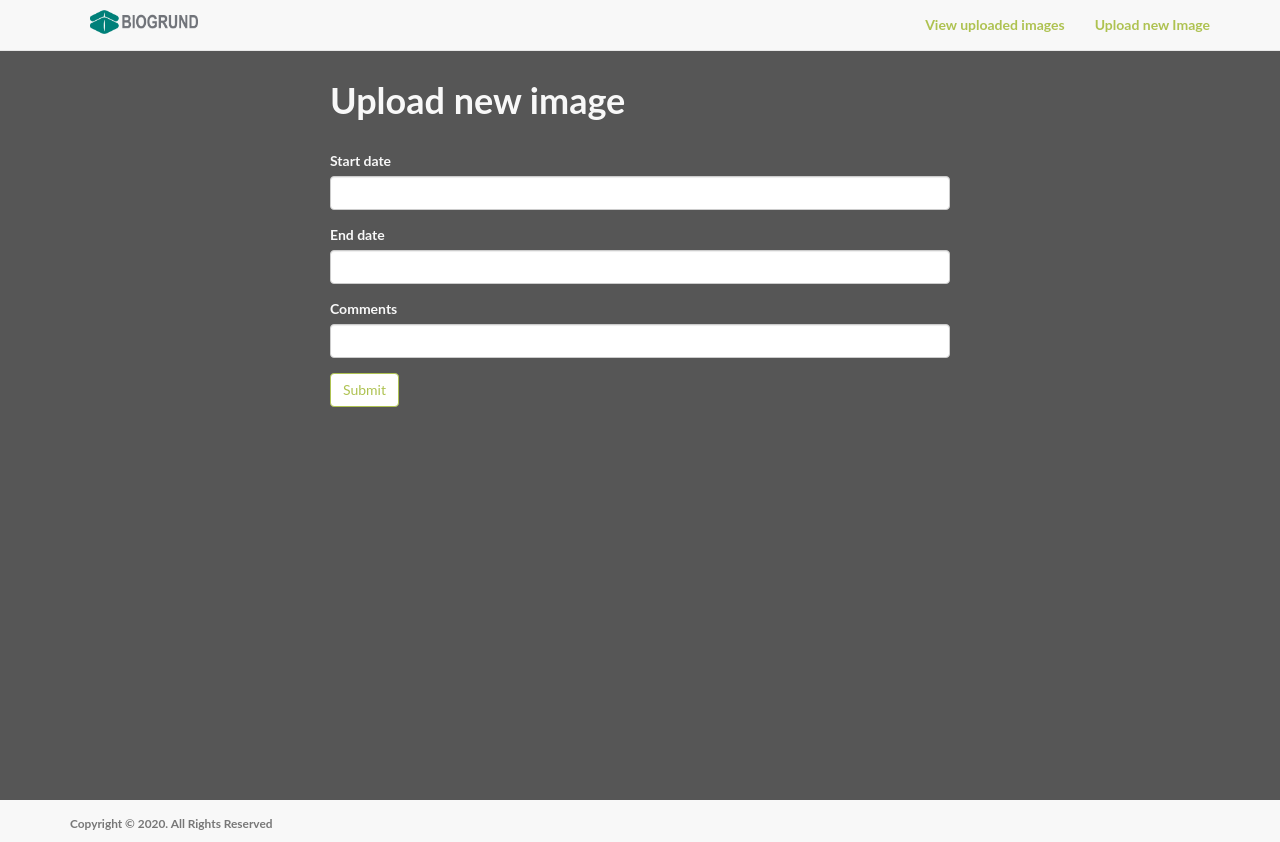
After one commit to twan199/Attempt2, a Flask app: page /upload/ in a window 1280 px wide. The commit adds this page. Run offline with Flask 2, Linux system fonts and the light colour scheme; some libraries are stand-ins or nearby versions.

Commit message:
new upload page

```diff
--- a/app/models.py
+++ b/app/models.py
@@ -8,7 +8,7 @@ class Imagedata(db.Model):
     # Ensures table will be named in plural and not in singular
     # as is the name of the model
     __tablename__ = 'imagedatas'
-
+    id = db.Column(db.Integer, primary_key=True)
     startdate = db.Column('startdate', db.String(10), unique=True, nullable=True, primary_key=True)
     enddate = db.Column('enddate', db.String(10), unique=True, nullable=True)
     text = db.Column('text', db.String(255), unique=False, nullable=True)
--- a/app/newupload/forms.py
+++ b/app/newupload/forms.py
@@ -0,0 +1,15 @@
+# app/newupload/forms.py
+
+from flask_wtf import FlaskForm
+from wtforms import PasswordField, StringField, SubmitField, ValidationError
+from wtforms.validators import DataRequired
+from ..models import Imagedata
+
+class RegistrationForm(FlaskForm):
+    """
+    Form for users to create new account
+    """
+    startdate = StringField('Start date', validators=[DataRequired()])
+    enddate = StringField('End date', validators=[DataRequired()])
+    text = StringField('Comments', validators=[DataRequired()])
+    submit = SubmitField('Submit')
--- a/app/newupload/views.py
+++ b/app/newupload/views.py
@@ -0,0 +1,28 @@
+# app/newupload/views.py
+
+from flask import flash, redirect, render_template, url_for
+
+from . import newupload
+from .forms import RegistrationForm
+from .. import db
+from ..models import Imagedata
+
+
+@newupload.route('/', methods=['GET', 'POST'])
+def upload():
+    form = RegistrationForm()
+    if form.validate_on_submit():
+        image = Imagedata(startdate=form.startdate.data,
+                            enddate=form.enddate.data,
+                            text=form.text.data)
+
+        # add employee to the database
+        db.session.add(image)
+        db.session.commit()
+        flash('You have successfully uploaded')
+
+        # redirect to the login page
+        return redirect(url_for('newupload.upload'))
+
+    # load registration template
+    return render_template('newupload/register.html', form=form, title='Register')
--- a/app/static/css/style.css
+++ b/app/static/css/style.css
@@ -9,6 +9,7 @@ body, html {
 body, h1, h2, h3 {
     font-family: "Lato", "Helvetica Neue", Helvetica, Arial, sans-serif;
     font-weight: 700;
+    color: #f8f8f8;
 }
 
 a, .navbar-default .navbar-brand, .navbar-default .navbar-nav>li>a {
--- a/app/templates/base.html
+++ b/app/templates/base.html
@@ -20,7 +20,7 @@
           <div class="collapse navbar-collapse" id="bs-example-navbar-collapse-1">
               <ul class="nav navbar-nav navbar-right">
                   <li><a href="{{ url_for('uploadedimages.homepage') }}">View uploaded images</a></li>
-                  <li><a href="#">New images upload</a></li>
+                  <li><a href="{{ url_for('newupload.upload') }}">Upload new Image</a></li>
               </ul>
               <img src="./static/img/intro-bg.png" alt="" style="position:relative; left:20px; top:10px; width:108px; height:24px; border:none;" />
           </div>
--- /dev/null
+++ b/app/templates/newupload/register.html
@@ -0,0 +1,14 @@
+<!-- app/templates/newupload/register.html -->
+
+{% import "bootstrap/wtf.html" as wtf %}
+{% extends "base.html" %}
+{% block title %}Register{% endblock %}
+{% block body %}
+<div class="content-section">
+  <div class="center">
+    <h1>Upload new image</h1>
+    <br/>
+    {{ wtf.quick_form(form) }}
+  </div>
+</div>
+{% endblock %}
```
Also changed, not shown: app/__init__.py (+8 -1 lines), config.py (line endings or trailing spaces).
